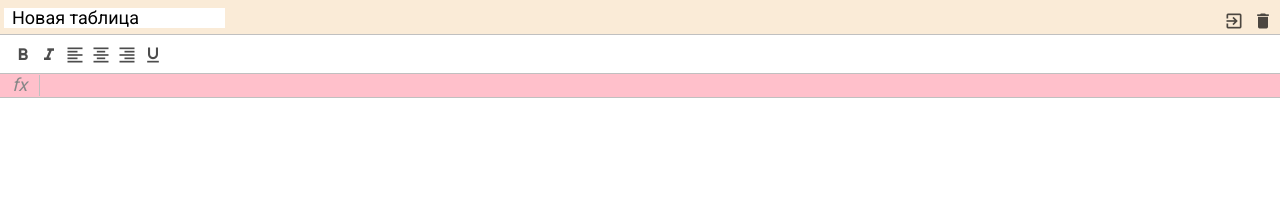
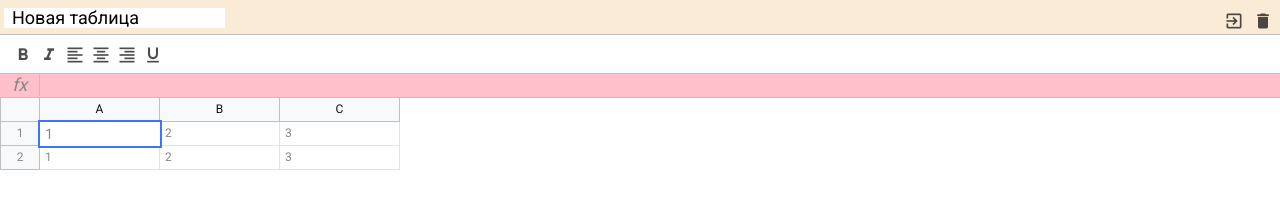
Before and after one commit to vitaly3000/excel, a website built with webpack: page src/index.html in a window 1280 px wide. Built offline with nearby package versions, Linux system fonts and the light colour scheme.

Commit message:
styled table 25

```diff
--- a/src/index.html
+++ b/src/index.html
@@ -64,7 +64,38 @@
           <div class="info">fx</div>
           <div class="input" spellcheck="false" contenteditable></div>
         </div>
-        <div class="excel__table"></div>
+        <div class="excel__table">
+          <div class="row">
+            <div class="row-info"></div>
+            <div class="row-data">
+              <div class="column">
+                A
+              </div>
+              <div class="column">
+                B
+              </div>
+              <div class="column">
+                C
+              </div>
+            </div>
+          </div>
+          <div class="row">
+            <div class="row-info">1</div>
+            <div class="row-data">
+              <div contenteditable="true" class="cell selected">1</div>
+              <div contenteditable="true" class="cell">2</div>
+              <div contenteditable="true" class="cell">3</div>
+            </div>
+          </div>
+          <div class="row">
+            <div class="row-info">2</div>
+            <div class="row-data">
+              <div contenteditable="true" class="cell">1</div>
+              <div contenteditable="true" class="cell">2</div>
+              <div contenteditable="true" class="cell">3</div>
+            </div>
+          </div>
+        </div>
       </div>
     </div>
   </body>
--- a/src/scss/_variables.scss
+++ b/src/scss/_variables.scss
@@ -3,3 +3,5 @@ $toolbar-height: 40px;
 $formula-height: 24px;
 $border-color: #c0c0c0;
 $info-ccell-width: 40px;
+$cell-width: 120px;
+$row-height: 24px;
--- a/src/scss/index.scss
+++ b/src/scss/index.scss
@@ -19,4 +19,6 @@ body {
 .excel {
   position: relative;
   color: #888;
+  height: 100px;
+  max-width: 100%;
 }
--- a/src/scss/table.scss
+++ b/src/scss/table.scss
@@ -0,0 +1,61 @@
+@import "variables";
+@import "mixins";
+
+.excel__table {
+  position: absolute;
+  left: 0;
+  right: 0;
+  top: $formula-height + $header-height + $toolbar-height;
+  overflow-x: auto;
+  padding-bottom: 2px;
+  .row {
+    display: flex;
+    flex-direction: row;
+    min-height: 20px;
+    height: $row-height;
+  }
+  .row-info {
+    display: flex;
+    justify-content: center;
+    align-items: center;
+    min-width: $info-ccell-width;
+    height: 100%;
+    border: 1px solid $border-color;
+    background: #f8f9fa;
+    border-top: none;
+  }
+  .row-data {
+    display: flex;
+  }
+  .column {
+    display: flex;
+    justify-content: center;
+    align-items: center;
+    background: #f8f9fa;
+    min-width: 40px;
+    width: $cell-width;
+    border: 1px solid $border-color;
+    height: 100%;
+    border-top: none;
+    border-left: none;
+    color: #111;
+    white-space: nowrap;
+  }
+  .cell {
+    min-width: 40px;
+    padding: 5px;
+    width: $cell-width;
+    height: 100%;
+    border: 1px solid #e2e3e3;
+    border-top: none;
+    border-left: none;
+    outline: none;
+
+    &.selected {
+      border: none;
+      outline: 2px solid #3c74ff;
+      z-index: 2;
+      font-size: 0.9rem;
+    }
+  }
+}
```
